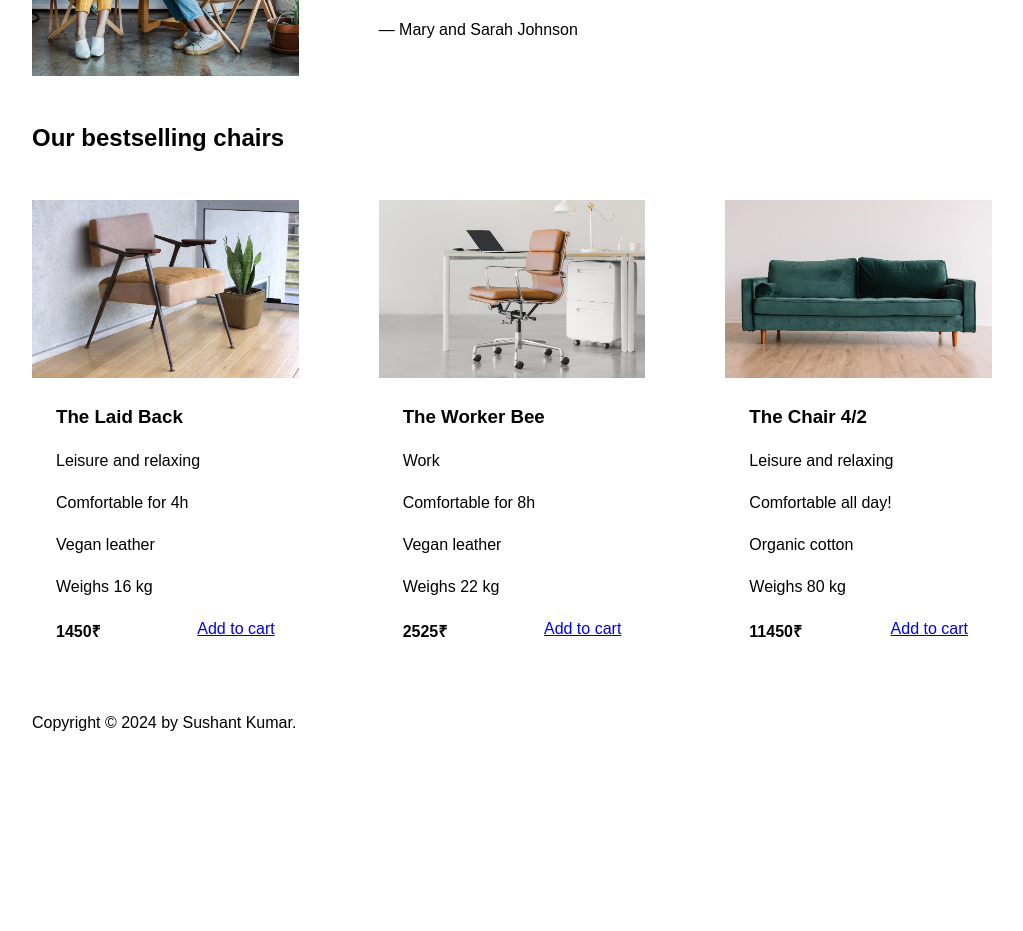
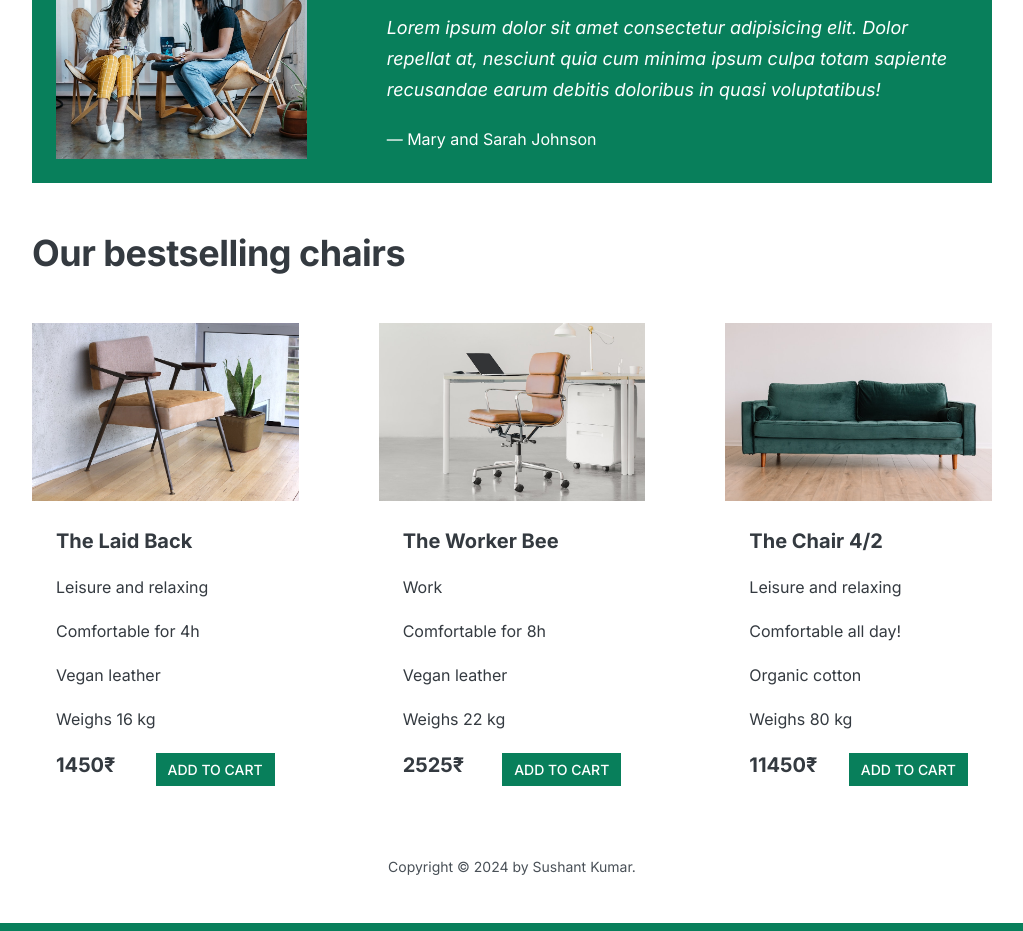
Before and after one commit to ksushant0293/chairShop_website, a plain HTML site: page index.html in a window 1280 px wide. Shown: the part 912-1843 px from the top of the page, without its empty margins (128-1151 px from the left). Before the commit the page ends 1692 px from the top, so only its background shows below. Drawn offline with Linux system fonts and the light colour scheme.

Commit message:
done styling

```diff
--- a/index.html
+++ b/index.html
@@ -4,8 +4,10 @@
     <meta charset="UTF-8" />
     <meta http-equiv="X-UA-Compatible" content="IE=edge" />
     <meta name="viewport" content="width=device-width, initial-scale=1.0" />
-
     <link rel="stylesheet" href="style.css" />
+    <link rel="preconnect" href="https://fonts.googleapis.com">
+    <link rel="preconnect" href="https://fonts.gstatic.com" crossorigin>
+    <link href="https://fonts.googleapis.com/css2?family=Inter:ital,opsz,wght@0,14..32,100..900;1,14..32,100..900&display=swap" rel="stylesheet">
     <title>Lisbon Chair Shop</title>
   </head>
   <body>
--- a/style.css
+++ b/style.css
@@ -4,6 +4,10 @@ SPACING SYSTEM (px)
 
 FONT SIZE SYSTEM (px)
 10 / 12 / 14 / 16 / 18 / 20 / 24 / 30 / 36 / 44 / 52 / 62 / 74 / 86 / 98
+*/
+
+/* main colors: #087f5b
+  grey color: #343a40
 */
 
 * {
@@ -16,7 +20,9 @@ FONT SIZE SYSTEM (px)
 /* GENERAL STYLES */
 /* ------------------------ */
 body {
-  font-family: sans-serif;
+  font-family: "Inter", sans-serif;
+  color: #343a40;
+  border-bottom: 8px solid #087f5b;
 }
 
 .container {
@@ -31,6 +37,8 @@ section {
 
 h2 {
   margin-bottom: 48px;
+  font-size: 36px;
+  letter-spacing: -0.5px;
 }
 
 .grid-3-cols {
@@ -39,6 +47,32 @@ h2 {
   column-gap: 80px;
 }
 
+.btn:link,
+.btn:visited {
+  background-color: #087f5b ;
+  color: #fff;
+  text-decoration: none;
+  text-transform: uppercase;
+  /* padding: 16px 32px; */
+  display: inline-block;
+  font-weight: 500;
+  /* font-size: 18px; */
+
+}
+
+.btn:hover,
+.btn:active{
+  background-color: #0ca678;
+}
+
+.btn--big{
+  font-size: 18px;
+  padding: 16px 32px;
+}
+.btn--small{
+  font-size: 14px;
+  padding: 8px 12px;
+}
 /* ------------------------ */
 /* COMPONENT STYLES */
 /* ------------------------ */
@@ -57,10 +91,15 @@ header {
 
 h1 {
   margin-bottom: 24px;
+  font-size: 44px;
+  line-height: 1.1;
+  letter-spacing: -1px;
 }
 
 .header-text {
   margin-bottom: 24px;
+  font-size: 18px;
+  line-height: 1.6;
 }
 
 img {
@@ -73,13 +112,20 @@ img {
 
 .features-title {
   margin-bottom: 16px;
+  font-size: 20px;
+
 }
 
 .features-text {
+  font-size: 18px;
+  line-height: 1.7;
 }
 
 /* TESTIMONIAL */
 .testimonial-section {
+  background-color: #087f5b;
+  color: #fff;
+  padding: 24px;
 }
 
 .testimonial-box {
@@ -89,11 +135,14 @@ img {
 
 .testimonial-box h2 {
   margin-bottom: 24px;
+  font-size: 24px;
 }
 
 .testimonial-text {
   font-style: italic;
   margin-bottom: 24px;
+  font-size: 18px;
+  line-height: 1.7;
 }
 
 /* CHAIRS */
@@ -103,6 +152,7 @@ img {
 
 h3 {
   margin-bottom: 24px;
+  font-size: 20px;
 }
 
 .chair-details {
@@ -127,8 +177,12 @@ h3 {
 .chair-price {
   display: flex;
   justify-content: space-between;
+  font-size: 20px;
 }
 
 footer {
+  text-align: center;
   margin-bottom: 48px;
+  font-size: 14px;
+  color: #495057;
 }
```
